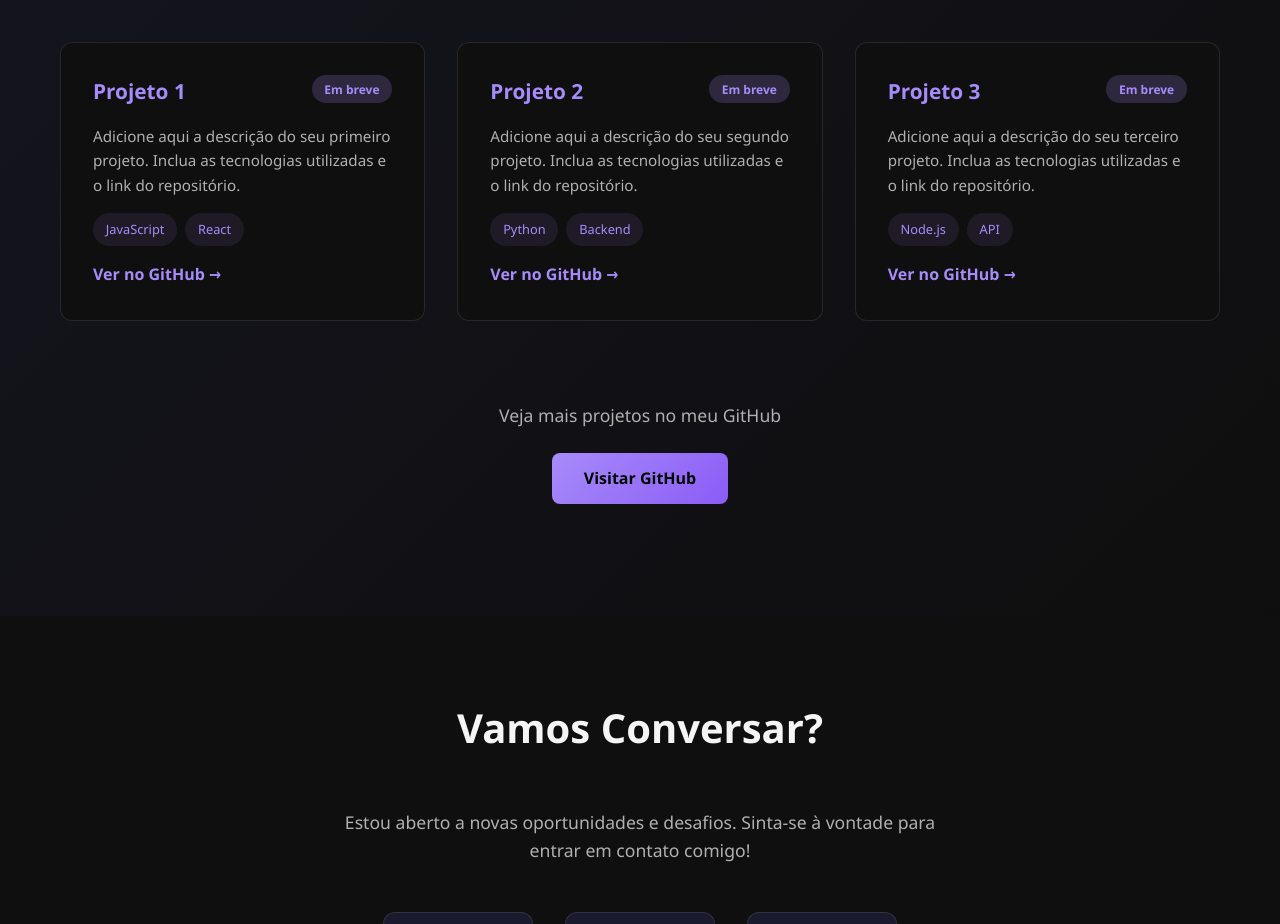
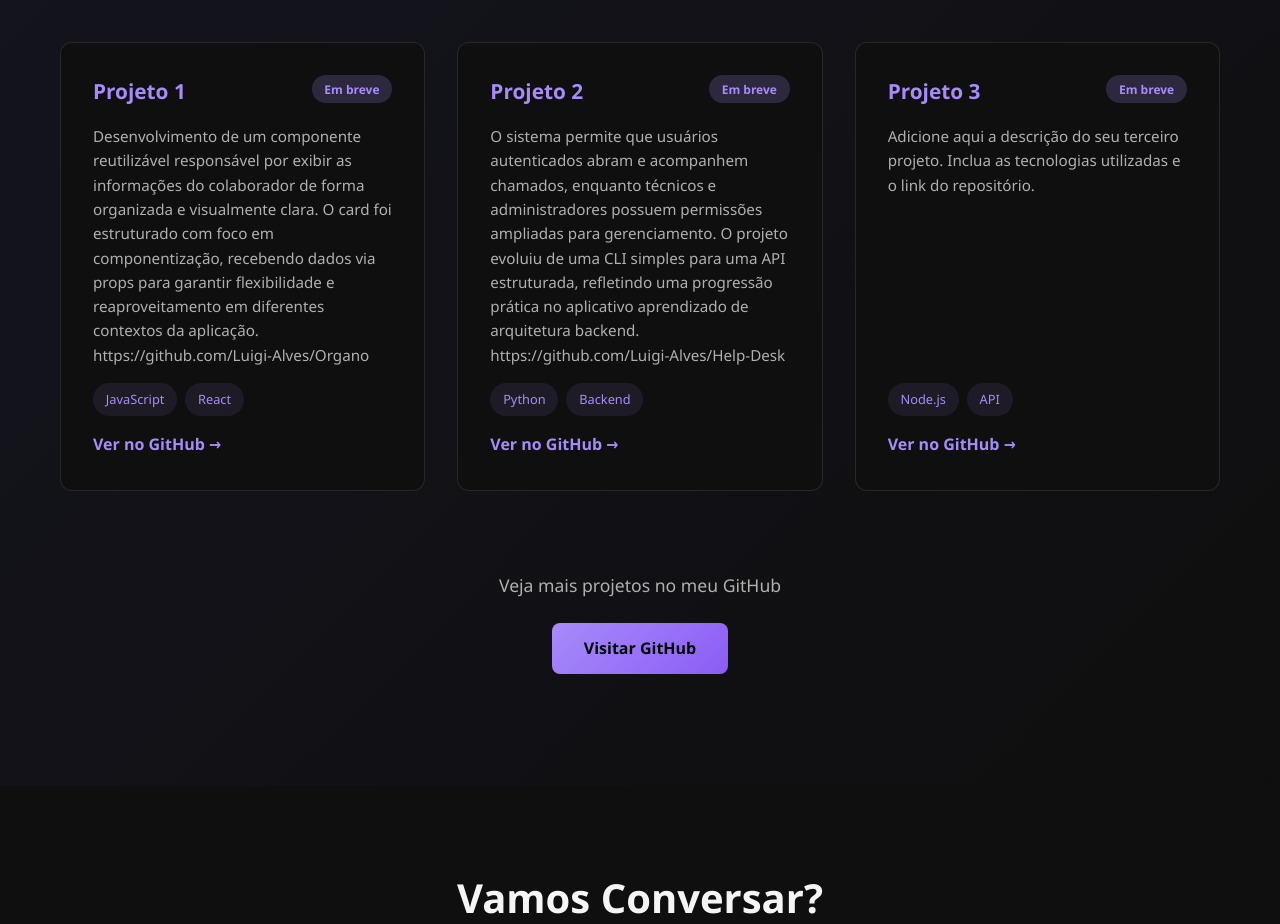
Before and after one commit to Luigi-Alves/Portfolio, a plain HTML site: page index.html in a window 1280 px wide. Shown: the part 2340-3264 px from the top of the page. Drawn offline with Linux system fonts and the light colour scheme.

Commit message:
feat: adiciona Projeto 1 e Projeto 2 ao portfólio

```diff
--- a/index.html
+++ b/index.html
@@ -158,7 +158,8 @@
                         <span class="project-status">Em breve</span>
                     </div>
                     <p class="project-description">
-                        Adicione aqui a descrição do seu primeiro projeto. Inclua as tecnologias utilizadas e o link do repositório.
+                        Desenvolvimento de um componente reutilizável responsável por exibir as informações do colaborador de forma organizada e visualmente clara. O card foi estruturado com foco em componentização, recebendo dados via props para garantir flexibilidade e reaproveitamento em diferentes contextos da aplicação.
+                        https://github.com/Luigi-Alves/Organo
                     </p>
                     <div class="project-tags">
                         <span class="tag">JavaScript</span>
@@ -172,7 +173,10 @@
                         <span class="project-status">Em breve</span>
                     </div>
                     <p class="project-description">
-                        Adicione aqui a descrição do seu segundo projeto. Inclua as tecnologias utilizadas e o link do repositório.
+                        O sistema permite que usuários autenticados abram e acompanhem chamados, enquanto técnicos e administradores possuem permissões ampliadas para gerenciamento.
+
+                        O projeto evoluiu de uma CLI simples para uma API estruturada, refletindo uma progressão prática no aplicativo aprendizado de arquitetura backend.
+                        https://github.com/Luigi-Alves/Help-Desk
                     </p>
                     <div class="project-tags">
                         <span class="tag">Python</span>
```
